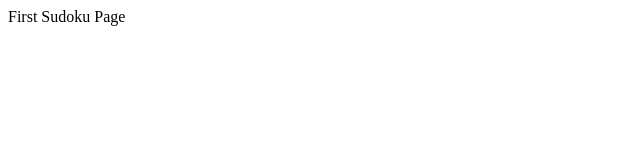
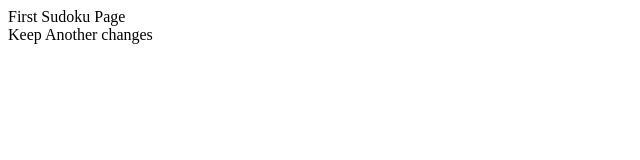
Before and after one commit to bhupendraparihar/sudoku, a plain HTML site: page WebContent/index.html in a window 1280 px wide. Shown: the whole page, without its empty margins (0-640 px from the left). Drawn offline with Linux system fonts and the light colour scheme.

Commit message:
more changes to index

```diff
--- a/WebContent/index.html
+++ b/WebContent/index.html
@@ -6,5 +6,6 @@
 </head>
 <body>
 	<div>First Sudoku Page</div>
+	<div>Keep Another changes</div>
 </body>
 </html>
```
